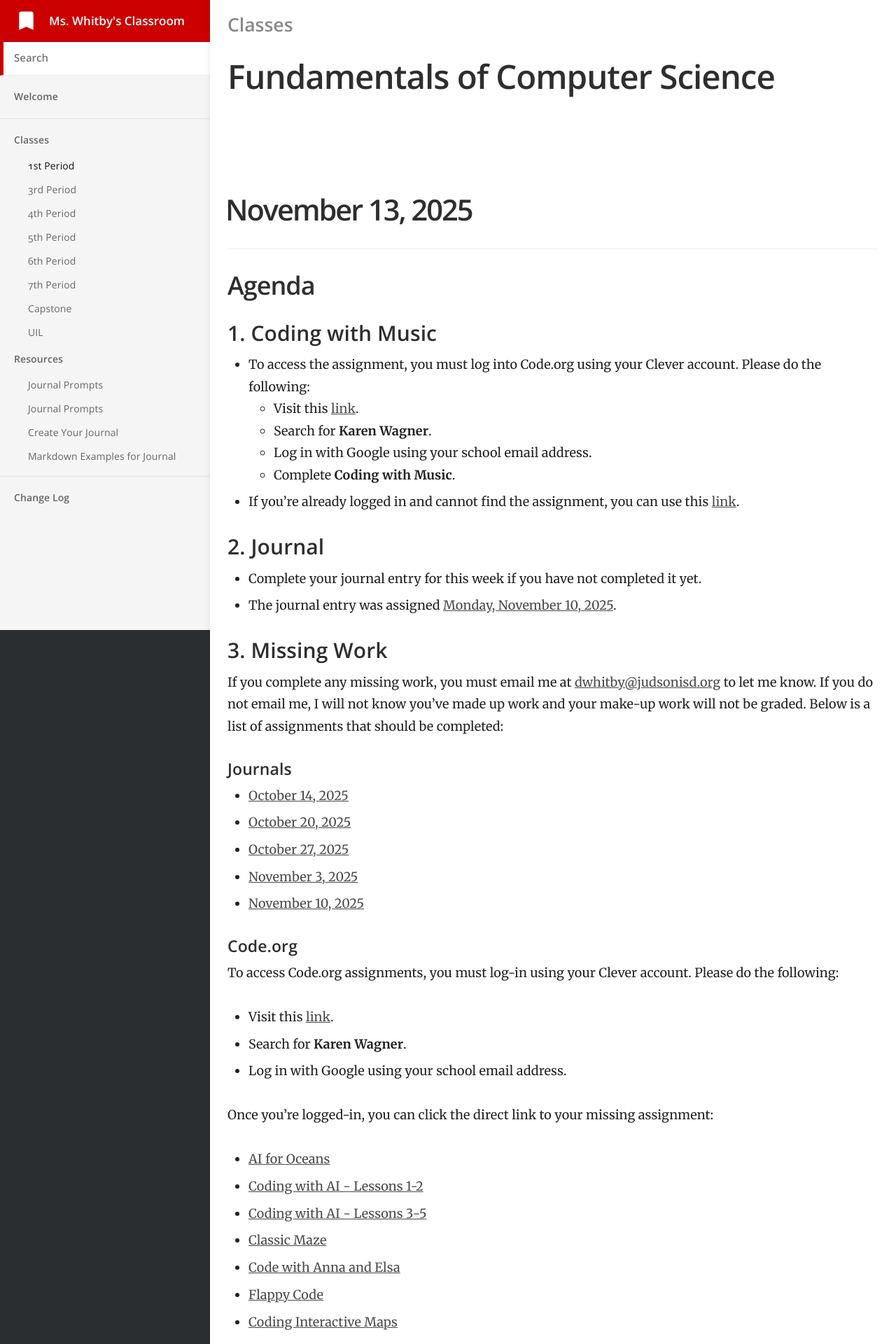
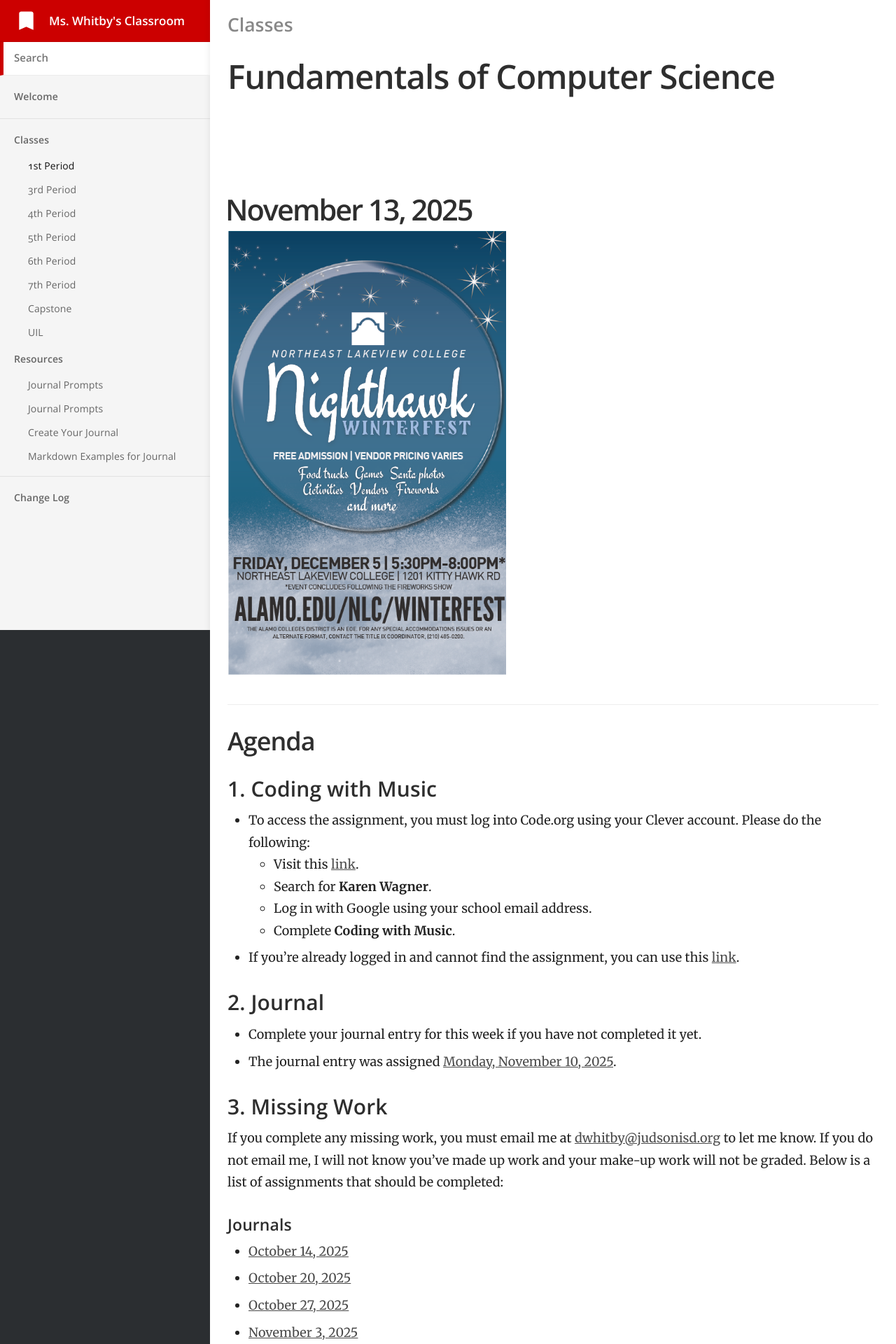
Before and after one commit to mswhitby/classroom, a Jekyll site: the page built from _docs/classes/1st.md, in a window 1280 px wide. Shown: the top 1920 px of the page at 70% size. Built offline with Jekyll 4.4.1, drawn with Linux system fonts in a browser that asks for light colours.

Commit message:
Updated lessons

```diff
--- a/_docs/classes/1st.md
+++ b/_docs/classes/1st.md
@@ -27,6 +27,10 @@ The end of the year is a time to reflect on what you’ve learned. What skills,
 ---- -->
 
 # November 13, 2025
+
+<!-- ![alt text](../../media/2025_nighthawk_winterfest.png) -->
+
+<img src="../../media/2025_nighthawk_winterfest.png" alt="drawing" width="400"/>
 
 ## Agenda
 
```
Also changed, not shown: media/2025_nighthawk_winterfest.png (added).
